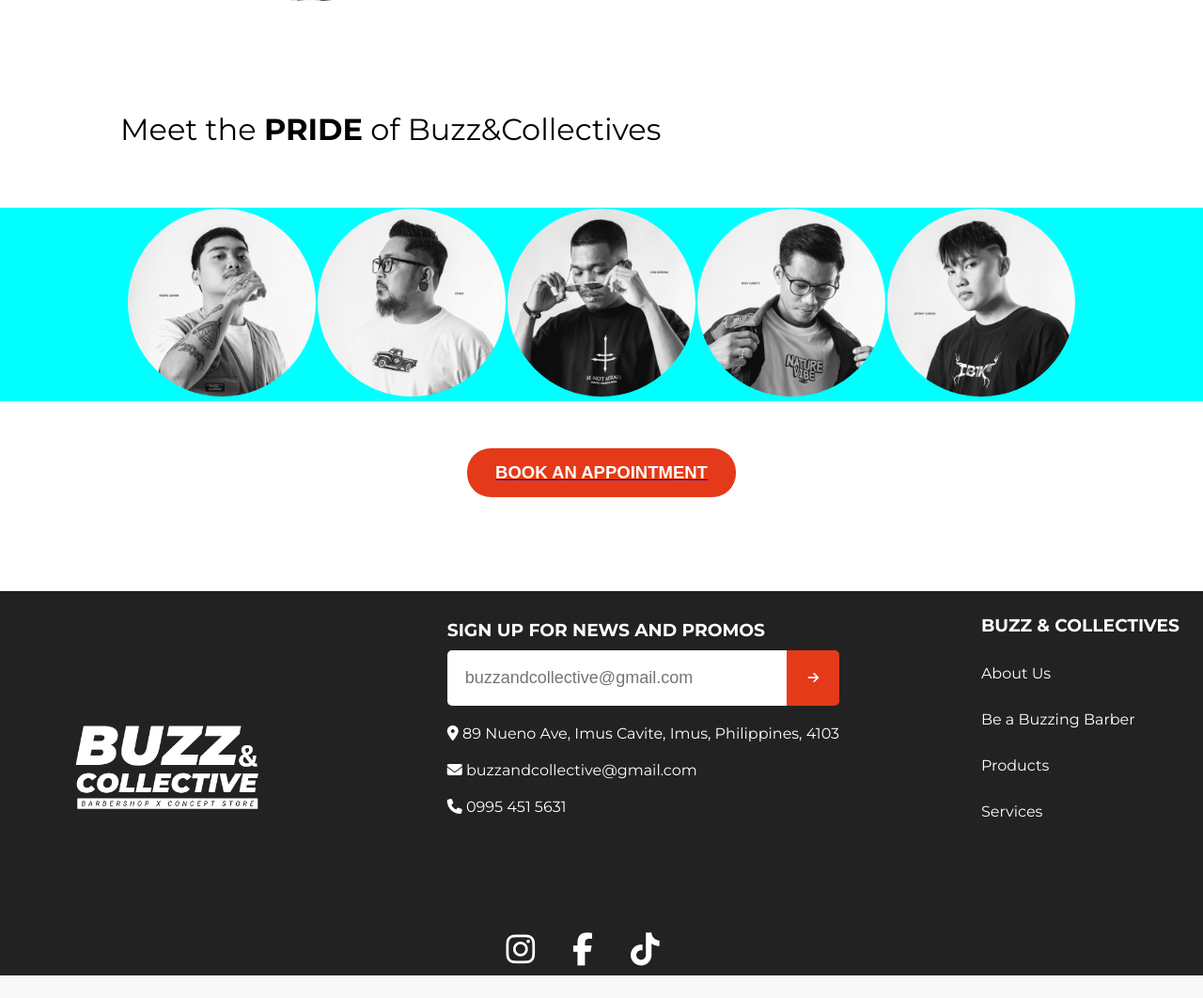
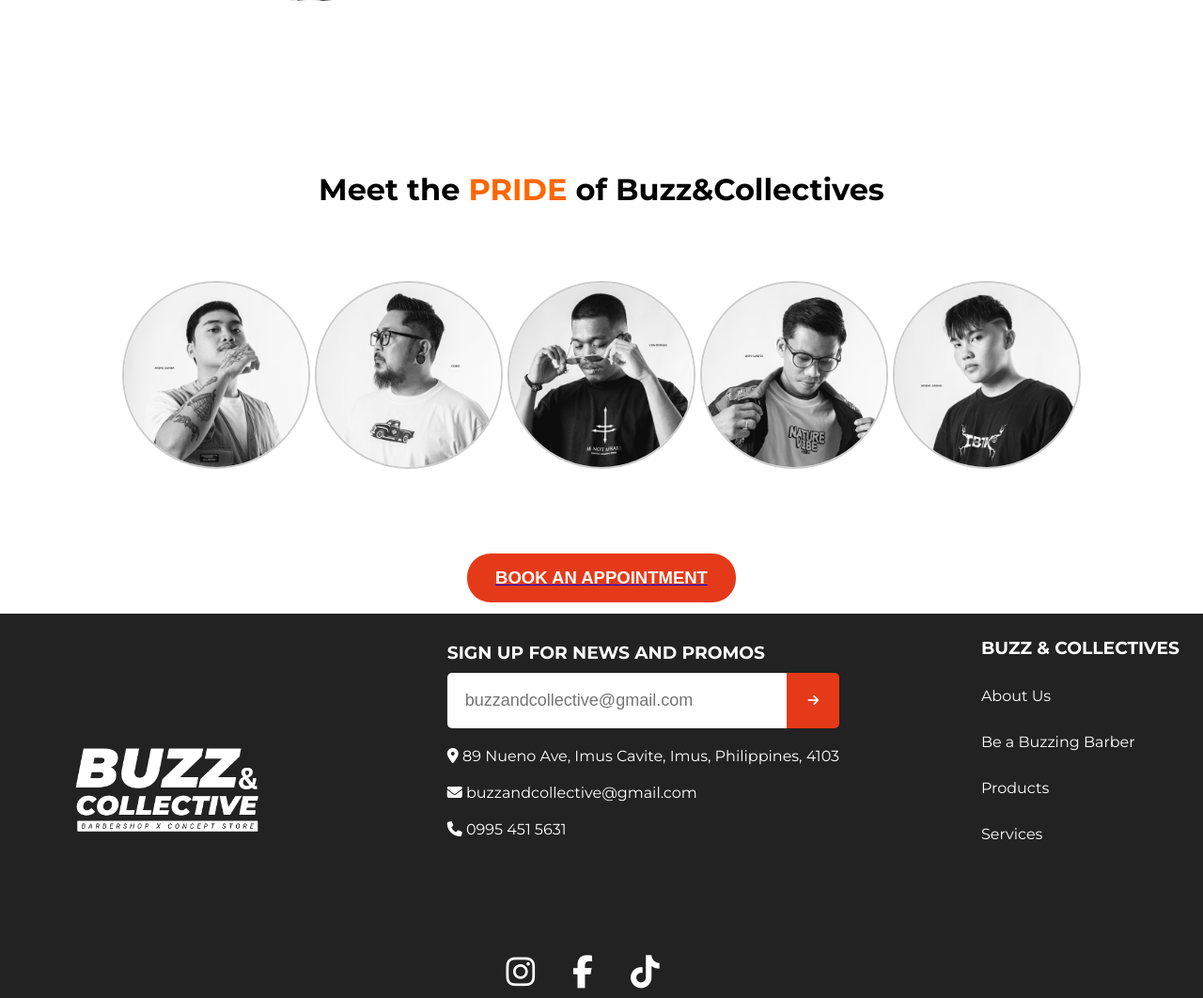
Before and after one commit to baACoon/BUZZ-COLLECTIVE, a PHP site: page /aboutus.php in a window 1280 px wide. Shown: the part 1736-2798 px from the top of the page at 94% size. Before the commit the page ends 2774 px from the top, so only its background shows below. Run offline with PHP 8.4, Linux system fonts and the light colour scheme.

Commit message:
Updating User side

```diff
--- a/frontend/aboutus.php
+++ b/frontend/aboutus.php
@@ -72,16 +72,13 @@
         </div>
 
     </div>
-
-    <div class="txt">
-        <h1>Meet the <b><strong>PRIDE</strong></b> of Buzz&Collectives</h1>
-    </div>
-
-    <div class="image-container">
+    <section class="team-section">
+        <h1>Meet the <span>PRIDE</span> of Buzz&Collectives</h1>
+        <div class="team-members image-container">
             <?php
             $images = [
-            ['src' => 'design/image/Barber1.jpg', 'info' =>
-            '<div class="info">
+                ['src' => 'design/image/Barber1.jpg', 'info' => '
+                    <div class="info">
                         <h2>Juan <span>“Baby”</span> Luna</h2>
                         <p><strong>Fav Cut:</strong> Fade</p>
                         <p><strong>Fun Fact:</strong> Lorem ipsum dolor sit amet, consectetur adipiscing elit.</p>
@@ -93,73 +90,120 @@
                             <div class="work-item"></div>
                             <div class="work-item"></div>
                         </div>
-            </div>'],
-            ['src' => 'design/image/barber4.jpg', 'info' => 'Information about Image 2'],
-            ['src' => 'design/image/barber5.jpg', 'info' => 'Information about Image 3'],
-            ['src' => 'design/image/barber 2.jpg', 'info' => 'Information about Image 3'],
-            ['src' => 'design/image/Barber 3.jpg', 'info' => 'Information about Image 3'],
+                    </div>'
+                ],
+                ['src' => 'design/image/barber4.jpg', 'info' => '
+                    <div class="info">
+                        <h2>Juan <span>“Baby”</span> Luna</h2>
+                        <p><strong>Fav Cut:</strong> Fade</p>
+                        <p><strong>Fun Fact:</strong> Lorem ipsum dolor sit amet, consectetur adipiscing elit.</p>
+                        <p>Lorem ipsum dolor sit amet, consectetur adipiscing elit, sed do eiusmod tempor incididunt ut labore et dolore magna aliqua. Ut enim ad minim veniam.</p>
+                        <h3>WORKS</h3>
+                        <div class="works-gallery">
+                            <div class="work-item"></div>
+                            <div class="work-item"></div>
+                            <div class="work-item"></div>
+                            <div class="work-item"></div>
+                        </div>
+                    </div>'
+                ],
+                ['src' => 'design/image/barber5.jpg', 'info' => '
+                    <div class="info">
+                        <h2>Juan <span>“Baby”</span> Luna</h2>
+                        <p><strong>Fav Cut:</strong> Fade</p>
+                        <p><strong>Fun Fact:</strong> Lorem ipsum dolor sit amet, consectetur adipiscing elit.</p>
+                        <p>Lorem ipsum dolor sit amet, consectetur adipiscing elit, sed do eiusmod tempor incididunt ut labore et dolore magna aliqua. Ut enim ad minim veniam.</p>
+                        <h3>WORKS</h3>
+                        <div class="works-gallery">
+                            <div class="work-item"></div>
+                            <div class="work-item"></div>
+                            <div class="work-item"></div>
+                            <div class="work-item"></div>
+                        </div>
+                    </div>'
+                ],
+                ['src' => 'design/image/barber 2.jpg', 'info' => '
+                    <div class="info">
+                        <h2>Juan <span>“Baby”</span> Luna</h2>
+                        <p><strong>Fav Cut:</strong> Fade</p>
+                        <p><strong>Fun Fact:</strong> Lorem ipsum dolor sit amet, consectetur adipiscing elit.</p>
+                        <p>Lorem ipsum dolor sit amet, consectetur adipiscing elit, sed do eiusmod tempor incididunt ut labore et dolore magna aliqua. Ut enim ad minim veniam.</p>
+                        <h3>WORKS</h3>
+                        <div class="works-gallery">
+                            <div class="work-item"></div>
+                            <div class="work-item"></div>
+                            <div class="work-item"></div>
+                            <div class="work-item"></div>
+                        </div>
+                    </div>'
+                ],
+                ['src' => 'design/image/Barber 3.jpg', 'info' => '
+                    <div class="info">
+                        <h2>Juan <span>“Baby”</span> Luna</h2>
+                        <p><strong>Fav Cut:</strong> Fade</p>
+                        <p><strong>Fun Fact:</strong> Lorem ipsum dolor sit amet, consectetur adipiscing elit.</p>
+                        <p>Lorem ipsum dolor sit amet, consectetur adipiscing elit, sed do eiusmod tempor incididunt ut labore et dolore magna aliqua. Ut enim ad minim veniam.</p>
+                        <h3>WORKS</h3>
+                        <div class="works-gallery">
+                            <div class="work-item"></div>
+                            <div class="work-item"></div>
+                            <div class="work-item"></div>
+                            <div class="work-item"></div>
+                        </div>
+                    </div>'
+                ],
             ];
 
             foreach ($images as $index => $image) {
-            echo '<div class="image-wrapper">';
+                echo '<div class="member" onmouseover="showInfo(this)" onmouseout="hideInfo(this)">';
                 echo '<img src="' . $image['src'] . '" alt="Image ' . ($index + 1) . '" class="image" data-index="' . $index . '">';
-            echo '<div class="info" id="info-' . $index . '">' . $image['info'] . '</div>';
+                echo $image['info'];
                 echo '</div>';
             }
             ?>
+
+        </div>
+        <div class="appointment-container">
+            <a href="appointment.php"><button class="book-appointment-btn">BOOK AN APPOINTMENT</button></a>
          </div>
 
+    </section>
+
+
             <script>
-        document.addEventListener('DOMContentLoaded', function() {
-            const images = document.querySelectorAll('.image');
-            const infos = document.querySelectorAll('.info');
+                function showInfo(element) {
+                    const infoDiv = element.querySelector('.info');
+                    infoDiv.style.display = 'block';
+                    infoDiv.style.height = '100px'; // Set height to ensure it's visible
+                    updateButtonPosition();
+                    }
 
-            images.forEach(image => {
-                image.addEventListener('click', function() {
-                    const index = this.getAttribute('data-index');
-                    const info = document.getElementById('info-' + index);
+                    function hideInfo(element) {
+                    const infoDiv = element.querySelector('.info');
+                    infoDiv.style.display = 'none';
+                    infoDiv.style.height = '0'; // Reset height
+                    updateButtonPosition();
+                    }
 
-                    // Hide all info boxes and remove active class from all images
-                    infos.forEach(info => {
-                        info.style.opacity = '0';
-                        info.style.height = '0';
-                    });
-                    images.forEach(img => img.classList.remove('active'));
+                    function updateButtonPosition() {
+                    const teamSection = document.querySelector('.team-section');
+                    const appointmentButton = document.querySelector('.appointment-btn');
+                    const memberElements = document.querySelectorAll('.member');
 
-                    // Toggle the clicked info box and add active class to the clicked image
-                    if (info.style.opacity === '1') {
-                        info.style.opacity = '0';
-                        info.style.height = '0';
-                        this.classList.remove('active');
-                    } else {
-                        info.style.opacity = '1';
-                        info.style.height = 'auto';
-                        this.classList.add('active');
+                    let maxInfoHeight = 0;
+
+                    memberElements.forEach(member => {
+                        const infoDiv = member.querySelector('.info');
+                        if (infoDiv.style.display === 'block') {
+                        maxInfoHeight = Math.max(maxInfoHeight, infoDiv.offsetHeight);
                         }
                     });
 
-                image.addEventListener('mouseenter', function() {
-                    const index = this.getAttribute('data-index');
-                    const info = document.getElementById('info-' + index);
-                    info.style.opacity = '1';
-                    info.style.height = 'auto';
-                });
+                    appointmentButton.style.marginTop = `${20 + maxInfoHeight}px`;
+                    }
 
-                image.addEventListener('mouseleave', function() {
-                    const index = this.getAttribute('data-index');
-                    const info = document.getElementById('info-' + index);
-                    if (!this.classList.contains('active')) {
-                        info.style.opacity = '0';
-                        info.style.height = '0';
-                    }
-                });
-            });
-        });
             </script>
 
-    <div class="appointment-container">
-        <a href="appointment.php"><button class="book-appointment-btn">BOOK AN APPOINTMENT</button></a>
-    </div>
 
     <footer>
         <div class="footer-content">
@@ -198,5 +242,6 @@
             </div>
         </div>
     </footer>
+    <script src="scripts.js"></script>
 </body>
 </html>
--- a/frontend/design/about.css
+++ b/frontend/design/about.css
@@ -1,5 +1,4 @@
 @import url('https://fonts.googleapis.com/css2?family=Montserrat:ital,wght@0,100..900;1,100..900&display=swap');
-
 * {
     margin: 0;
     padding: 0;
@@ -10,12 +9,13 @@
     margin: 0;
     padding: 0;
     font-family: "Montserrat", sans-serif;
-    background: linear-gradient(to right, rgba(0,0,0,0.8500000238418579), rgba(141, 141, 141, 0.4)), url('image/aboutuscover.jpg');
+    background-image: url('image/cover.jpg');
     background-position: center;
     background-repeat: no-repeat;
     background-size: cover;
     height: 150vh;
 }
+
 #mainheader {
     background-color: #F8F8F8;
     display: flex;
@@ -125,6 +125,9 @@
 }
 
 /*book appointment button */
+.appointment-container{
+    text-decoration: none;
+}
 .book-appointment-btn {
     background-color: #E43A19;
     color: white;
@@ -138,7 +141,6 @@
     margin: 50px auto 100px; /* Centers the button and adds space above */
     text-align: center;
     transition: background-color 0.3s;
-    text-decoration: none;
 }
 
 
--- a/frontend/design/barbersinfo.css
+++ b/frontend/design/barbersinfo.css
@@ -1,64 +1,104 @@
 
+* {
+  margin: 0;
+  padding: 0;
+  box-sizing: border-box;
+  outline: none;
+}
+body {
+  margin: 0;
+  padding: 0;
+  font-family: "Montserrat", sans-serif;
+  background: linear-gradient(to right, rgba(0,0,0,0.8500000238418579), rgba(141, 141, 141, 0.4)), url('image/aboutuscover.jpg');
+  background-position: center;
+  background-repeat: no-repeat;
+  background-size: cover;
+  height: 150vh;
+}
 /*BARBERS INFO */
-.txt{
-    margin-top: 20%;
-    margin-left: 8em;
-}
-.txt h1{
-    font-weight: 400;
-}
 .image-container {
     display: flex;
     justify-content: center ;
     flex-wrap: wrap;
     margin-top: 5%;
-    background-color: aqua;
+    padding:1em;
   }
 
-.image-wrapper {
-    position: relative;
-    margin: 1px;
-    z-index: 1; /* Ensure the image wrapper has a z-index set */
-}
 
 .image {
+  position: relative;
     cursor: pointer;
-    width: 200px; /* Adjust as needed */
+    width: 300px; /* Adjust as needed */
     height: auto;
+    margin:0;
+    padding:0;
     border-radius: 50%;
     transition: transform 0.3s, filter 0.3s;
     filter: grayscale(100%); /* Apply grayscale by default */
-    z-index: 0; /* Set higher z-index for the image */
+    z-index: 3; /* Set higher z-index for the image */
 }
 
 .image:hover,
 .image.active {
-    transform: scale(1.1);
+    margin:10px;
+    transform: scale(1.2);
     filter: grayscale(0%); /* Remove grayscale on hover or when active */
 }
+.info {
+  position: relative; /* Change from absolute to relative */
+  margin-top: 0px; /* Adjust margin for spacing */
+  height: 330px;
+  width: 300px;
+  background: rgb(247, 247, 247);
+  padding: 20px;
+  border-radius: 20px;
+  box-shadow: 6px 6px rgba(0, 0, 0, 0.1);
+  display: none;
+  z-index: 1;
+}
 
-.info {
-    display: block;
-    position: absolute;
-    top: 90%; /* Adjust as needed */
-    left: 50%;
-    transform: translateX(-50%);
-    width: 500px; /* Adjust as needed */
-    padding: 10px;
-    background: #fefefe;
-    color: rgb(11, 11, 11);
-    border-radius: 20px;
-    box-shadow: 4px 4px  rgba(0, 0, 0, 0.1);
-    z-index: 2;
-    opacity: 0;
-    height: 0;
-    overflow: hidden;
-    transition: opacity 0.5s, height 0.5s; /* Transition for smooth dropdown effect */
-    text-align: left; /* Align text to the left */
+.team-section {
+    text-align: center;
+    padding: 20px;
+    position:relative;
+    top: 25%;
+    margin-bottom: 15%;
 
   }
-.info h2{
+
+  .team-section h1 {
     font-size: 2em;
+    margin-bottom: 20px;
+  }
+  .team-section h1 span {
+    color: #ff6600;
+  }
+
+  .team-members {
+    display: flex;
+    justify-content: center;
+    gap: 5px;
+    flex-wrap: wrap;
+  }
+
+  .member {
+    position: relative;
+    margin-bottom: 20px;
+    cursor: pointer;
+  }
+
+  .member img {
+    width: 200px;
+    height: 200px;
+    border-radius: 50%;
+    border: 2px solid #ccc;
+  }
+  .info h2,
+.info p,
+.info h3 {
+  font-size: 0.7em;
+  margin: 5px 0;
+  text-align:justify;
 }
 
 .works-gallery {
@@ -73,7 +113,6 @@
   background: #ddd;
   border-radius: 5px;
 }
-
 .image-wrapper:hover .info {
     opacity: 1;
     height: auto; /* Allows the dropdown to expand to fit the content */
```
Also changed, not shown: frontend/design/popup.css (+64 -4 lines), frontend/scripts.js (added, +24 -0 lines). Lines whose indentation alone changed are shown as unchanged.
